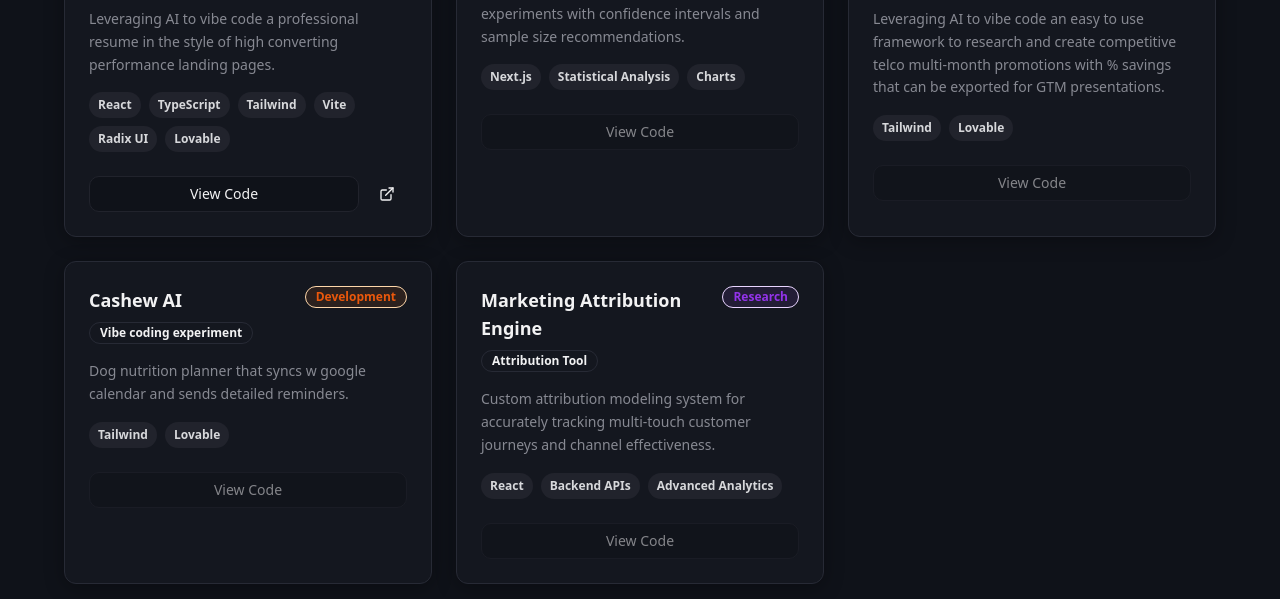
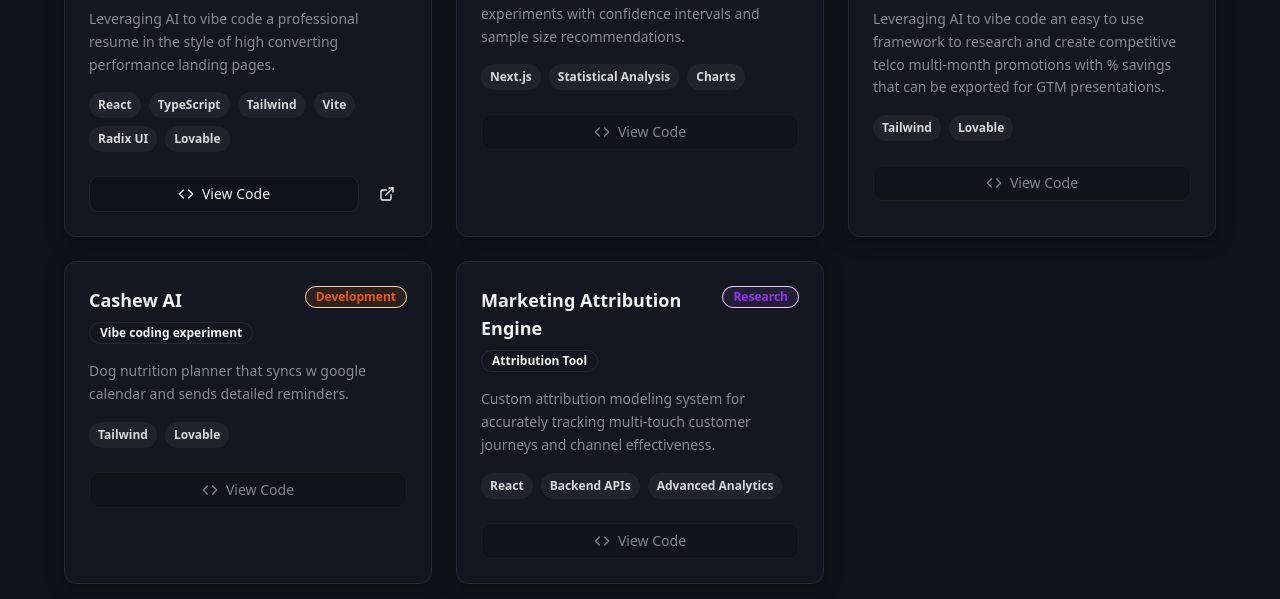
Before and after one commit to samanthalewe/grow-resume-hero, a React (Vite) app: page / in a window 1280 px wide. Shown: the part 4220-4819 px from the top of the page. Built offline with nearby package versions, Linux system fonts and the light colour scheme.

Commit message:
Reverted to commit 9045440a297b359778d323bba69e3f1d41376f5a

```diff
--- a/src/components/Projects.tsx
+++ b/src/components/Projects.tsx
@@ -112,6 +112,7 @@ const Projects = () => {
                     onClick={() => project.githubUrl && window.open(project.githubUrl, '_blank')}
                     disabled={!project.githubUrl}
                   >
+                    <Code className="w-4 h-4 group-hover/btn:scale-110 transition-transform" />
                     View Code
                   </Button>
                   {project.status === "Live" && (
```
